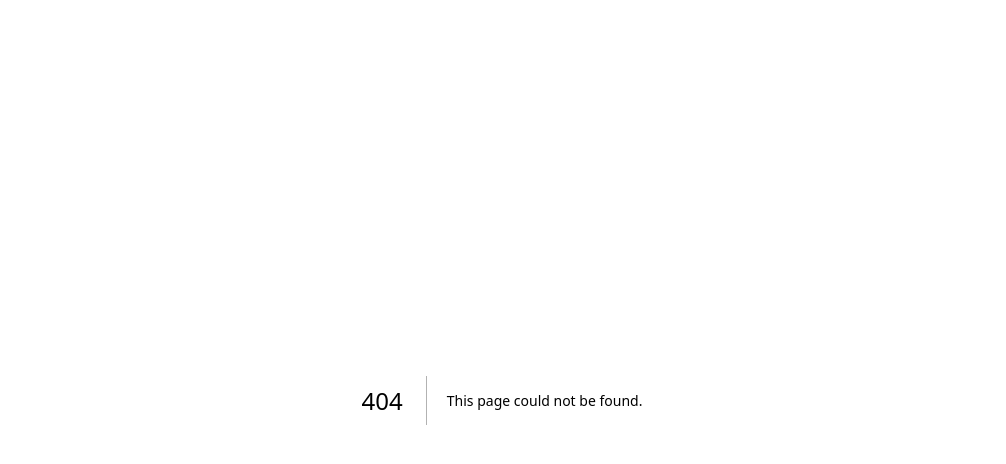
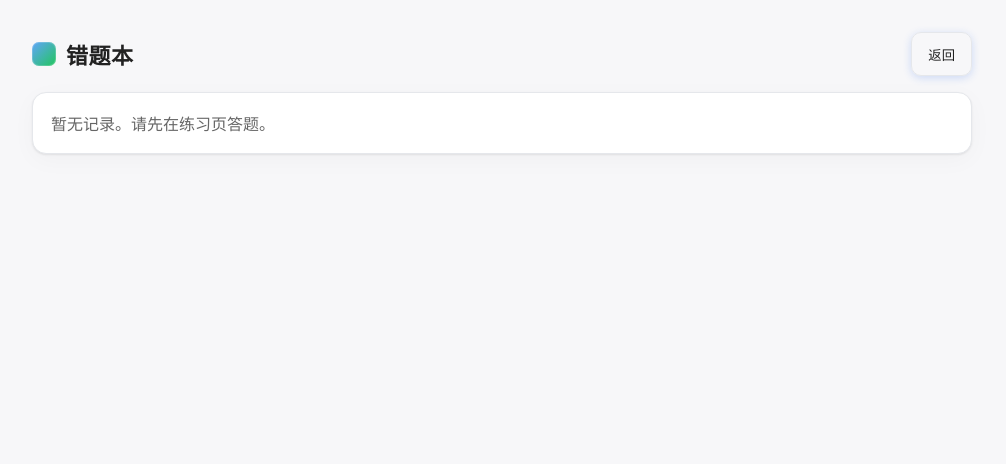
Before and after one commit to BeastOrange/gas_valves_equipments_memory, a Next.js app: page /wrongbook in a window 1280 px wide. Before the commit this address had no page. Shown: the top 464 px of the page, without its empty margins (138-1144 px from the left). Built offline with nearby package versions, Linux system fonts and the light colour scheme.

Commit message:
feat: wrongbook page with severity dots and sorted by wrong count; add navbar entry

```diff
--- a/app/globals.css
+++ b/app/globals.css
@@ -60,3 +60,11 @@ button:active { transform: translateY(1px) scale(0.99); box-shadow: 0 1px 6px #2
 
 /* 让“开始”按钮固定在卡片右侧且在卡片内 */
 .panel-actions { display: flex; justify-content: flex-end; }
+
+/* 错题本严重程度小圆点 */
+.wb-dot { width: 10px; height: 10px; border-radius: 50%; background: var(--dot-gray); }
+.wb-red { background: #ef4444; }
+.wb-orange { background: #f59e0b; }
+.wb-yellow { background: #eab308; }
+.wb-green { background: #22c55e; }
+.wb-blue { background: #3b82f6; }
--- a/app/page.tsx
+++ b/app/page.tsx
@@ -311,6 +311,7 @@ export default function Page() {
           </div>
         </div>
         <div className="actions">
+          <button onClick={() => window.open('/wrongbook', '_blank')}>错题本</button>
           <button onClick={() => setShowDonate(true)}>支持作者</button>
           <button onClick={() => setTheme(theme === 'light' ? 'dark' : 'light')}>切换主题</button>
         </div>
--- /dev/null
+++ b/app/wrongbook/page.tsx
@@ -0,0 +1,118 @@
+'use client';
+import { useEffect, useMemo, useState } from 'react';
+
+type Equip = { tag: string; name: string };
+type Valve = { tag: string; name: string; floor?: string };
+type Perf = { tag: string; name: string };
+type Std = { control_tag: string; name: string };
+
+type ProfRec = { correct: number; wrong: number; level: number };
+
+const PROF_KEY = 'web-proficiency';
+
+export default function WrongbookPage() {
+  const [eq, setEq] = useState<Record<string, Equip>>({});
+  const [va, setVa] = useState<Record<string, Valve>>({});
+  const [pf, setPf] = useState<Record<string, Perf>>({});
+  const [std, setStd] = useState<Record<string, Std>>({});
+
+  useEffect(() => {
+    async function boot() {
+      const parse = (text: string) => {
+        const lines = text.replace(/\r\n?/g, '\n').split('\n').filter(x => x.trim().length > 0);
+        const headers = lines[0].split(',').map(h => h.trim());
+        return lines.slice(1).map(line => {
+          const cols = line.split(',');
+          const row: Record<string, string> = {};
+          headers.forEach((h, i) => row[h] = (cols[i] || '').trim());
+          return row;
+        });
+      };
+
+      try {
+        const [eqRes, vaRes, pfRes, stdRes] = await Promise.all([
+          fetch('/data/equipment.csv'),
+          fetch('/data/valves.csv'),
+          fetch('/data/performance.csv'),
+          fetch('/data/standard.csv'),
+        ]);
+        if (eqRes.ok) {
+          const rows = parse(await eqRes.text()); const m: Record<string, Equip> = {};
+          rows.forEach((r:any)=>{ const t=(r.tag||'').trim(); const n=(r.name||'').trim(); if(t&&n) m[t]={tag:t,name:n}; });
+          setEq(m);
+        }
+        if (vaRes.ok) {
+          const rows = parse(await vaRes.text()); const m: Record<string, Valve> = {};
+          rows.forEach((r:any)=>{ const t=(r.tag||'').trim(); const n=(r.name||'').trim(); if(t&&n) m[t]={tag:t,name:n}; });
+          setVa(m);
+        }
+        if (pfRes.ok) {
+          const rows = parse(await pfRes.text()); const m: Record<string, Perf> = {};
+          rows.forEach((r:any)=>{ const t=(r.tag||'').trim(); const n=(r.name||'').trim(); if(t&&n) m[t]={tag:t,name:n}; });
+          setPf(m);
+        }
+        if (stdRes.ok) {
+          const rows = parse(await stdRes.text()); const m: Record<string, Std> = {};
+          rows.forEach((r:any)=>{ const ct=(r.control_tag||'').trim(); const n=(r.name||'').trim(); if(ct) m[ct]={control_tag:ct,name:n}; });
+          setStd(m);
+        }
+      } catch {}
+    }
+    boot();
+  }, []);
+
+  function severity(count: number) {
+    if (count >= 8) return 'red';
+    if (count >= 5) return 'orange';
+    if (count >= 3) return 'yellow';
+    if (count >= 1) return 'green';
+    return 'blue';
+  }
+
+  const items = useMemo(() => {
+    try {
+      const raw = typeof window !== 'undefined' ? window.localStorage.getItem(PROF_KEY) : null;
+      const obj: Record<string, ProfRec> = raw ? JSON.parse(raw) : {};
+      const arr = Object.entries(obj).map(([k, rec]) => {
+        const [category, tag] = k.split('|');
+        let name = '';
+        if (category === '设备') name = eq[tag]?.name || '';
+        else if (category === '阀门') name = va[tag]?.name || '';
+        else if (category === '性能参数') name = pf[tag]?.name || '';
+        else if (category === '工艺指标') name = std[tag]?.name || '';
+        const wrong = Number(rec.wrong) || 0;
+        return { category, tag, name, wrong, sev: severity(wrong) };
+      });
+      const order = { red:5, orange:4, yellow:3, green:2, blue:1 } as Record<string,number>;
+      arr.sort((a,b) => (order[b.sev]-order[a.sev]) || (b.wrong - a.wrong) || a.category.localeCompare(b.category) || a.tag.localeCompare(b.tag));
+      return arr;
+    } catch { return []; }
+  }, [eq,va,pf,std]);
+
+  return (
+    <div className="container">
+      <div className="topbar">
+        <div className="brand"><div className="logo" aria-hidden="true" /><h1>错题本</h1></div>
+        <div className="actions"><button onClick={()=>window.open('/', '_self')}>返回</button></div>
+      </div>
+
+      <section className="panel">
+        {items.length === 0 ? (
+          <div style={{color:'var(--muted)'}}>暂无记录。请先在练习页答题。</div>
+        ) : (
+          <div style={{display:'grid',gridTemplateColumns:'repeat(2, minmax(280px,1fr))',gap:12}}>
+            {items.map(it => (
+              <div key={it.category+it.tag} style={{display:'flex',alignItems:'center',gap:10,border:'1px solid var(--border)',borderRadius:10,padding:'10px 12px'}}>
+                <span className={`wb-dot wb-${it.sev}`} />
+                <strong>{it.tag}</strong>
+                <span style={{color:'var(--muted)'}}>{it.name}</span>
+                <span style={{marginLeft:'auto',color:'var(--muted)'}}>错 {it.wrong}</span>
+                <span className="badge">{it.category}</span>
+              </div>
+            ))}
+          </div>
+        )}
+      </section>
+    </div>
+  );
+}
```
